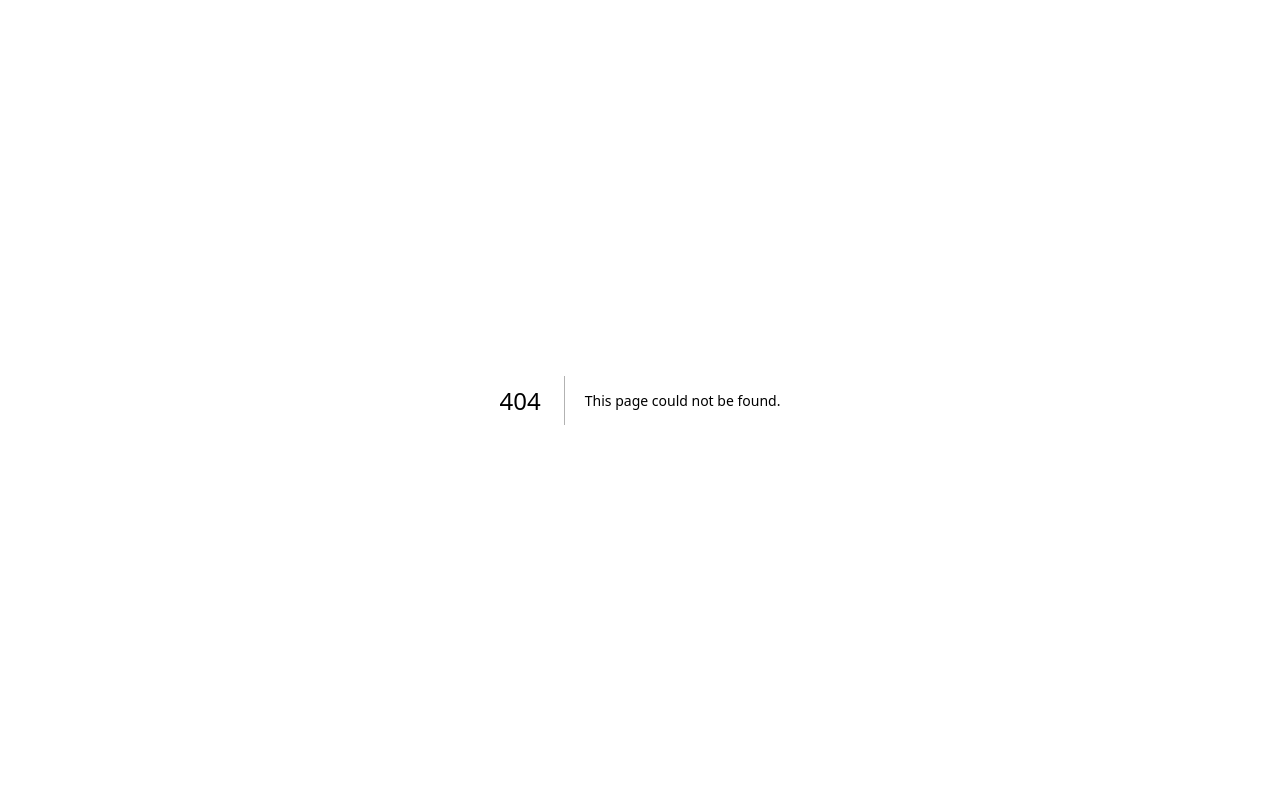
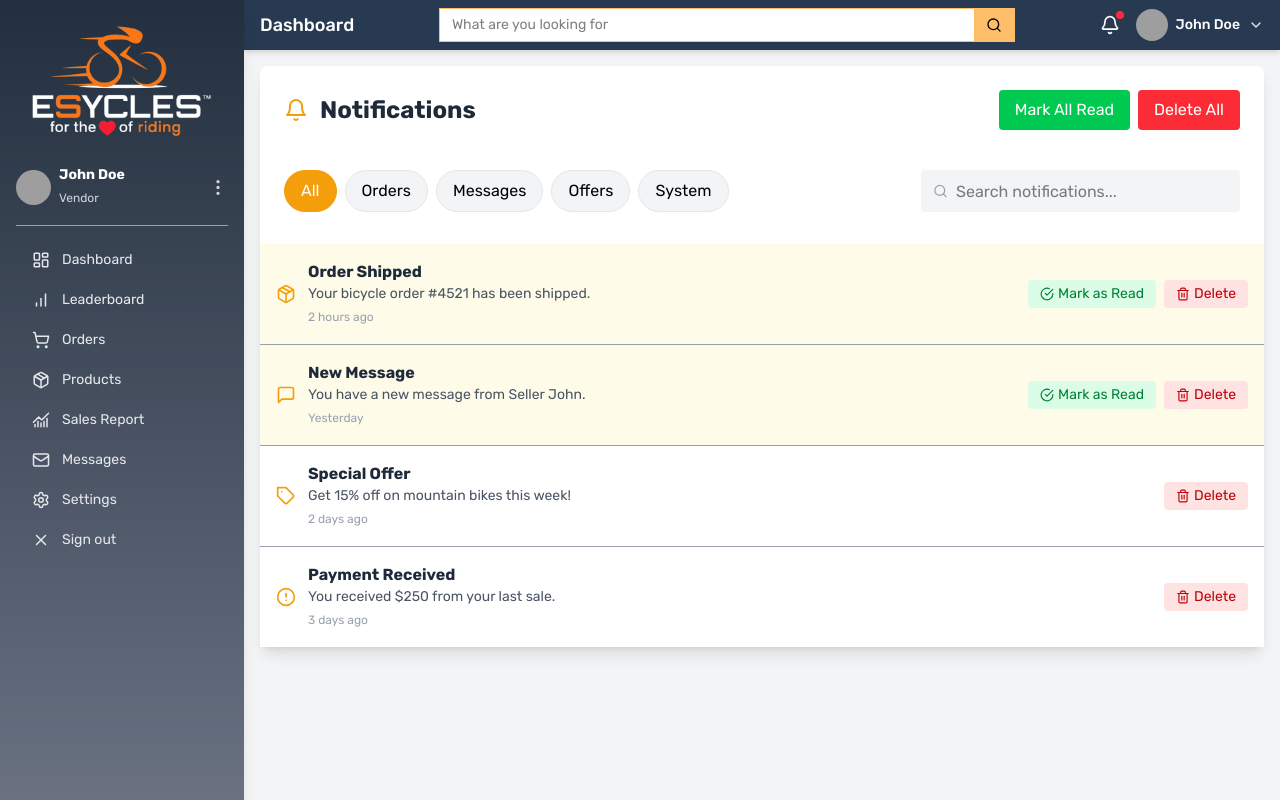
Before and after one commit to fahadsaeed8/esycles-vendor, a Next.js app: page /notifications in a window 1280 px wide. Before the commit this address had no page. Built offline with nearby package versions, Linux system fonts and the light colour scheme; grey boxes are pictures that could not be loaded.

Commit message:
make pages and resolve bugs and add functionality

```diff
--- /dev/null
+++ b/app/notifications/page.tsx
@@ -0,0 +1,260 @@
+"use client";
+
+
+import { useState } from "react";
+import {
+  FiBell,
+  FiCheckCircle,
+  FiTrash2,
+  FiSearch,
+  FiPackage,
+  FiMessageSquare,
+  FiAlertCircle,
+  FiTag,
+  FiX,
+} from "react-icons/fi";
+import DashboardLayout from "../../components/layout/dashboard-layout";
+
+interface Notification {
+  id: number;
+  title: string;
+  message: string;
+  time: string;
+  category: string;
+  read: boolean;
+}
+
+export default function Notifications() {
+  const [notifications, setNotifications] = useState<Notification[]>([
+    {
+      id: 1,
+      title: "Order Shipped",
+      message: "Your bicycle order #4521 has been shipped.",
+      time: "2 hours ago",
+      category: "Orders",
+      read: false,
+    },
+    {
+      id: 2,
+      title: "New Message",
+      message: "You have a new message from Seller John.",
+      time: "Yesterday",
+      category: "Messages",
+      read: false,
+    },
+    {
+      id: 3,
+      title: "Special Offer",
+      message: "Get 15% off on mountain bikes this week!",
+      time: "2 days ago",
+      category: "Offers",
+      read: true,
+    },
+    {
+      id: 4,
+      title: "Payment Received",
+      message: "You received $250 from your last sale.",
+      time: "3 days ago",
+      category: "System",
+      read: true,
+    },
+  ]);
+
+  const [search, setSearch] = useState("");
+  const [filter, setFilter] = useState("All");
+  const [selectedNotification, setSelectedNotification] =
+    useState<Notification | null>(null);
+
+  const markAsRead = (id: number) => {
+    setNotifications((prev) =>
+      prev.map((n) => (n.id === id ? { ...n, read: true } : n))
+    );
+  };
+
+  const deleteNotification = (id: number) => {
+    setNotifications((prev) => prev.filter((n) => n.id !== id));
+  };
+
+  const markAllAsRead = () => {
+    setNotifications((prev) => prev.map((n) => ({ ...n, read: true })));
+  };
+
+  const deleteAll = () => {
+    setNotifications([]);
+  };
+
+  const filteredNotifications = notifications.filter(
+    (n) =>
+      (filter === "All" || n.category === filter) &&
+      (n.title.toLowerCase().includes(search.toLowerCase()) ||
+        n.message.toLowerCase().includes(search.toLowerCase()))
+  );
+
+  return (
+    <DashboardLayout>
+      <div>
+        <div className="max-w-7xl mx-auto bg-white rounded-lg shadow-lg">
+          {/* Heading */}
+          <div className="flex flex-col sm:flex-row sm:items-center sm:justify-between gap-4 mb-6 p-2 lg:px-6 pt-6">
+            <div className="flex items-center gap-3">
+              <FiBell className="text-2xl text-[#f59e0b]" />
+              <h1 className="text-xl sm:text-2xl font-bold text-gray-800">
+                Notifications
+              </h1>
+            </div>
+            <div className="flex flex-wrap gap-2">
+              <button
+                onClick={markAllAsRead}
+                className="cursor-pointer bg-green-500 text-white px-3 sm:px-4 py-2 rounded hover:opacity-90 transition text-sm sm:text-base"
+              >
+                Mark All Read
+              </button>
+              <button
+                onClick={deleteAll}
+                className="cursor-pointer bg-red-500 text-white px-3 sm:px-4 py-2 rounded hover:opacity-90 transition text-sm sm:text-base"
+              >
+                Delete All
+              </button>
+            </div>
+          </div>
+
+          {/* Filters & Search */}
+          <div className="flex justify-between flex-col md:flex-row gap-3 mb-6 p-2 lg:px-6">
+            <div className="flex gap-2 flex-wrap">
+              {["All", "Orders", "Messages", "Offers", "System"].map((cat) => (
+                <button
+                  key={cat}
+                  onClick={() => setFilter(cat)}
+                  className={`cursor-pointer px-3 sm:px-4 py-1.5 sm:py-2 rounded-full border transition text-sm sm:text-base ${
+                    filter === cat
+                      ? "bg-[#f59e0b] text-white border-[#f59e0b]"
+                      : "bg-gray-100 hover:bg-gray-200 border-gray-200"
+                  }`}
+                >
+                  {cat}
+                </button>
+              ))}
+            </div>
+            <div className="flex items-center bg-gray-100 rounded px-3 w-full md:w-1/3  transition-all duration-300 ease-in-out
+               focus-within:shadow-[0_0_8px_rgba(0,0,0,0.1)] focus-within:shadow-green-700
+               focus-within:border-[1px] focus-within:border-green-500 border-none focus-within:bg-white">
+              <FiSearch className="text-gray-400 mr-2" />
+              <input
+                type="text"
+                placeholder="Search notifications..."
+                value={search}
+                onChange={(e) => setSearch(e.target.value)}
+                className="w-full bg-transparent outline-none h-full text-sm sm:text-base"
+              />
+            </div>
+          </div>
+
+          {/* Notifications List */}
+          <div className="overflow-x-auto">
+            {filteredNotifications.length === 0 ? (
+              <p className="text-center text-gray-500 py-6 text-sm sm:text-base">
+                No notifications found
+              </p>
+            ) : (
+              <div className="divide-y divide-gray-400">
+                {filteredNotifications.map((n) => (
+                  <div
+                    key={n.id}
+                    onClick={() => setSelectedNotification(n)}
+                    className={`p-4 flex flex-col md:flex-row md:items-center md:justify-between gap-3 transition cursor-pointer ${
+                      !n.read ? "bg-yellow-50" : "bg-white"
+                    } hover:bg-gray-50`}
+                  >
+                    <div className="flex items-start sm:items-center gap-3">
+                      {n.category === "Orders" && (
+                        <FiPackage className="text-[#f59e0b] text-xl" />
+                      )}
+                      {n.category === "Messages" && (
+                        <FiMessageSquare className="text-[#f59e0b] text-xl" />
+                      )}
+                      {n.category === "Offers" && (
+                        <FiTag className="text-[#f59e0b] text-xl" />
+                      )}
+                      {n.category === "System" && (
+                        <FiAlertCircle className="text-[#f59e0b] text-xl" />
+                      )}
+                      <div>
+                        <h2 className="font-semibold text-gray-800 text-sm sm:text-base">
+                          {n.title}
+                        </h2>
+                        <p className="text-gray-600 text-xs sm:text-sm truncate max-w-xs">
+                          {n.message}
+                        </p>
+                        <span className="text-xs text-gray-400">{n.time}</span>
+                      </div>
+                    </div>
+                    <div
+                      className="flex flex-wrap gap-2"
+                      onClick={(e) => e.stopPropagation()} // Prevent modal opening when clicking buttons
+                    >
+                      {!n.read && (
+                        <button
+                          onClick={() => markAsRead(n.id)}
+                          className="cursor-pointer flex items-center gap-1 px-2 sm:px-3 py-1 bg-green-100 text-green-700 rounded hover:bg-green-200 transition text-xs sm:text-sm"
+                        >
+                          <FiCheckCircle /> Mark as Read
+                        </button>
+                      )}
+                      <button
+                        onClick={() => deleteNotification(n.id)}
+                        className="cursor-pointer flex items-center gap-1 px-2 sm:px-3 py-1 bg-red-100 text-red-700 rounded hover:bg-red-200 transition text-xs sm:text-sm"
+                      >
+                        <FiTrash2 /> Delete
+                      </button>
+                    </div>
+                  </div>
+                ))}
+              </div>
+            )}
+          </div>
+        </div>
+      </div>
+
+      {/* Modal for Notification Details */}
+      {selectedNotification && (
+  <div
+    className="fixed inset-0 bg-black/40 flex items-center justify-center z-50 p-4"
+    onClick={() => setSelectedNotification(null)} // close on outside click
+  >
+    <div
+      className="bg-white rounded-lg shadow-lg w-full max-w-md p-6 relative"
+      onClick={(e) => e.stopPropagation()} // prevent closing on inside click
+    >
+      <button
+        onClick={() => setSelectedNotification(null)}
+        className="absolute top-3 right-3 text-gray-500 hover:text-gray-700 cursor-pointer"
+      >
+        <FiX size={20} />
+      </button>
+      <div className="flex items-center gap-2 mb-3">
+        {selectedNotification.category === "Orders" && (
+          <FiPackage className="text-[#f59e0b] text-xl" />
+        )}
+        {selectedNotification.category === "Messages" && (
+          <FiMessageSquare className="text-[#f59e0b] text-xl" />
+        )}
+        {selectedNotification.category === "Offers" && (
+          <FiTag className="text-[#f59e0b] text-xl" />
+        )}
+        {selectedNotification.category === "System" && (
+          <FiAlertCircle className="text-[#f59e0b] text-xl" />
+        )}
+        <h2 className="text-lg font-bold">{selectedNotification.title}</h2>
+      </div>
+      <p className="text-gray-600 mb-4">{selectedNotification.message}</p>
+      <div className="text-sm text-gray-500">
+        <p>Category: {selectedNotification.category}</p>
+        <p>Time: {selectedNotification.time}</p>
+      </div>
+    </div>
+  </div>
+)}
+
+    </DashboardLayout>
+  );
+}
--- a/app/settings/page.tsx
+++ b/app/settings/page.tsx
@@ -67,7 +67,7 @@ export default function VendorSettings() {
                   onClick={() => fileInputRef.current?.click()}
                   className="absolute bottom-1 right-1 bg-orange-500 p-2 rounded-full text-white shadow hover:bg-orange-600 transition"
                 >
-                  <Camera size={16} />
+                  <Camera size={16} className=" cursor-pointer"/>
                 </button>
                 {/* Hidden File Input */}
                 <input
--- a/components/common/navbar/index.tsx
+++ b/components/common/navbar/index.tsx
@@ -84,7 +84,7 @@ export default function Navbar() {
         {/* Left Section - Mobile Search Button */}
         <div className="flex items-center gap-2">
           <Link href={'/'}>
-          <h3 className=" cursor-pointer text-base lg:text-lg font-medium text-white">
+          <h3 className="pl-7 lg:pl-0 cursor-pointer text-base lg:text-lg font-medium text-white">
             Dashboard
           </h3>
           </Link>
--- a/components/popup/notification-popup.tsx
+++ b/components/popup/notification-popup.tsx
@@ -58,7 +58,9 @@ const NotificationPopUp = () => {
         ))}
       </div>
       <div className="px-4 py-2 cursor-pointer text-center text-sm text-gray-700">
+        <Link href={'/notifications'}>
         See all notifications
+        </Link>
       </div>
     </div>
   );
--- a/components/popup/profile-popup.tsx
+++ b/components/popup/profile-popup.tsx
@@ -48,9 +48,9 @@ const ProfilePopUp = () => {
           </Link>
         ))}
       </div>
-      <div className="px-4 py-2 cursor-pointer text-center text-sm text-gray-700">
+      {/* <div className="px-4 py-2 cursor-pointer text-center text-sm text-gray-700">
         Advanced Settings
-      </div>
+      </div> */}
     </div>
   );
 
```
